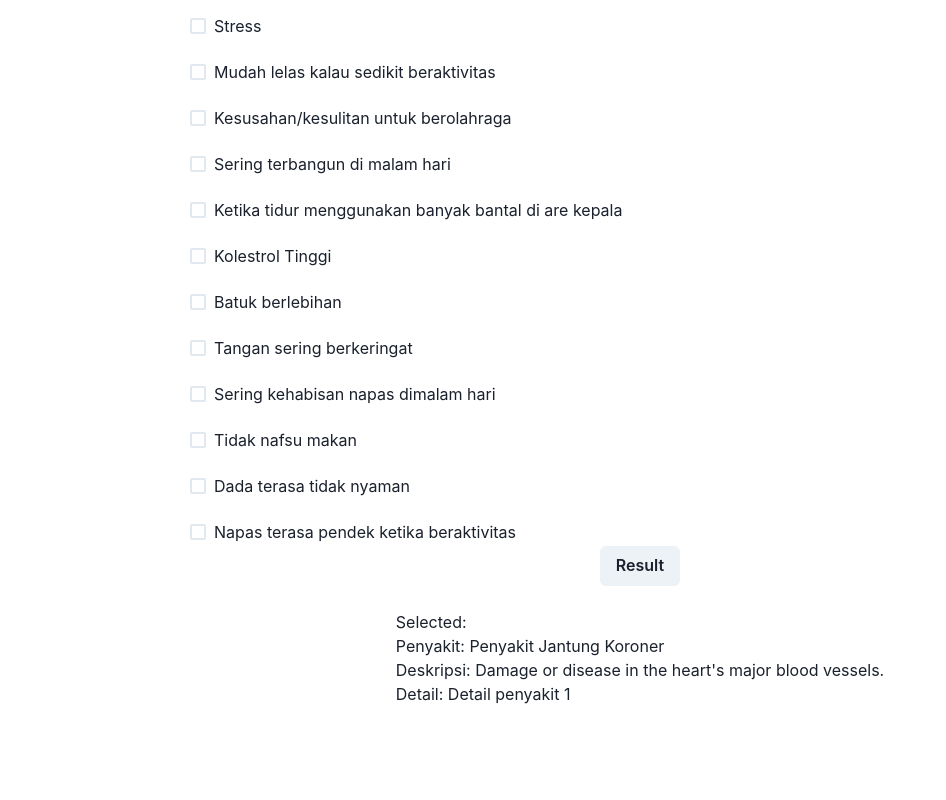
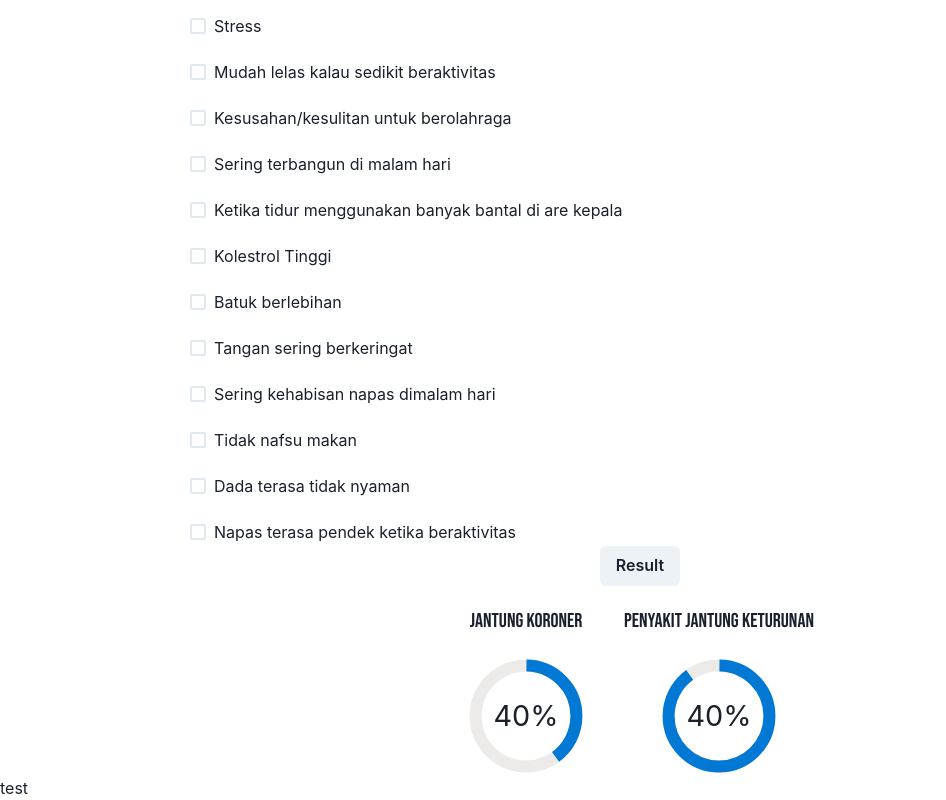
Before and after one commit to miu-soo/Expert-System, a React (Create React App) app: page / in a window 1280 px wide. Shown: the part 1104-1904 px from the top of the page, without its empty margins (0-946 px from the left). Before the commit the page ends 1810 px from the top, so only its background shows below. Built offline with nearby package versions, Linux system fonts and the light colour scheme.

Commit message:
Feat: function Hitung persentase keyakinan

```diff
--- a/src/App.tsx
+++ b/src/App.tsx
@@ -3,12 +3,14 @@ import logo from "./logo.svg";
 import "./App.css";
 import NavBar from "./Components/navbar";
 import CheckBoxGejala from "./Components/CheckBoxGejala";
+import HitungPersen from "./Components/HitungPersen";
 
 function App() {
   return (
     <>
       <NavBar />
       <CheckBoxGejala />
+      <HitungPersen />
     </>
   );
 }
--- a/src/Components/CheckBoxGejala.tsx
+++ b/src/Components/CheckBoxGejala.tsx
@@ -10,6 +10,7 @@ import {
 } from "@chakra-ui/react";
 import { useState } from "react";
 import Gejala from "../data/dataGejala";
+import { CircularProgress, CircularProgressLabel } from "@chakra-ui/react";
 import Hasil from "./Hasil";
 
 export default function CheckBoxGejala() {
@@ -76,12 +77,27 @@ export default function CheckBoxGejala() {
             ))}
           </Stack>
         </Flex>
-        <Button onClick={() => selectedGejala()}>Result</Button>
+        <Button onClick={() => selectedGejala}>Result</Button>
       </Flex>
       <Flex justifyContent={"center"}>
-        <VStack spacing={5} id="hasil">
-          <Hasil gejalaInput={gejalas} />
-        </VStack>
+        <HStack marginTop={"20px"}>
+          <VStack spacing={5} marginLeft={"15px"} marginRight={"15px"}>
+            <Box fontSize={20} fontFamily={"Bebas Neue"}>
+              Jantung Koroner
+            </Box>
+            <CircularProgress value={40} size="120px">
+              <CircularProgressLabel>40%</CircularProgressLabel>
+            </CircularProgress>
+          </VStack>
+          <VStack spacing={5} marginLeft={"15px"} marginRight={"15px"}>
+            <Box fontSize={20} fontFamily={"Bebas Neue"}>
+              Penyakit jantung keturunan
+            </Box>
+            <CircularProgress value={90} size="120px">
+              <CircularProgressLabel>40%</CircularProgressLabel>
+            </CircularProgress>
+          </VStack>
+        </HStack>
       </Flex>
     </div>
   );
--- a/src/Components/Hasil.tsx
+++ b/src/Components/Hasil.tsx
@@ -19,9 +19,6 @@ const Hasil: React.FC<{
 
   return (
     <>
-      <br />
-      Selected: {dataGejala.join(", ")}
-      <br />
       Penyakit: {penyakit?.name}
       <br />
       Deskripsi: {penyakit?.description}
--- /dev/null
+++ b/src/Components/HitungPersen.tsx
@@ -0,0 +1,16 @@
+import { ReactNode } from "react";
+import { Box } from "@chakra-ui/react";
+
+let P_JantungKoroner = 0;
+let P_JantungKeturunan = 0;
+let P_Arrhythmia = 0;
+let P_KatupJantung = 0;
+let P_GagalJantung = 0;
+
+export default function HitungPersen() {
+  return (
+    <Box>
+      <h1>test</h1>
+    </Box>
+  );
+}
```
